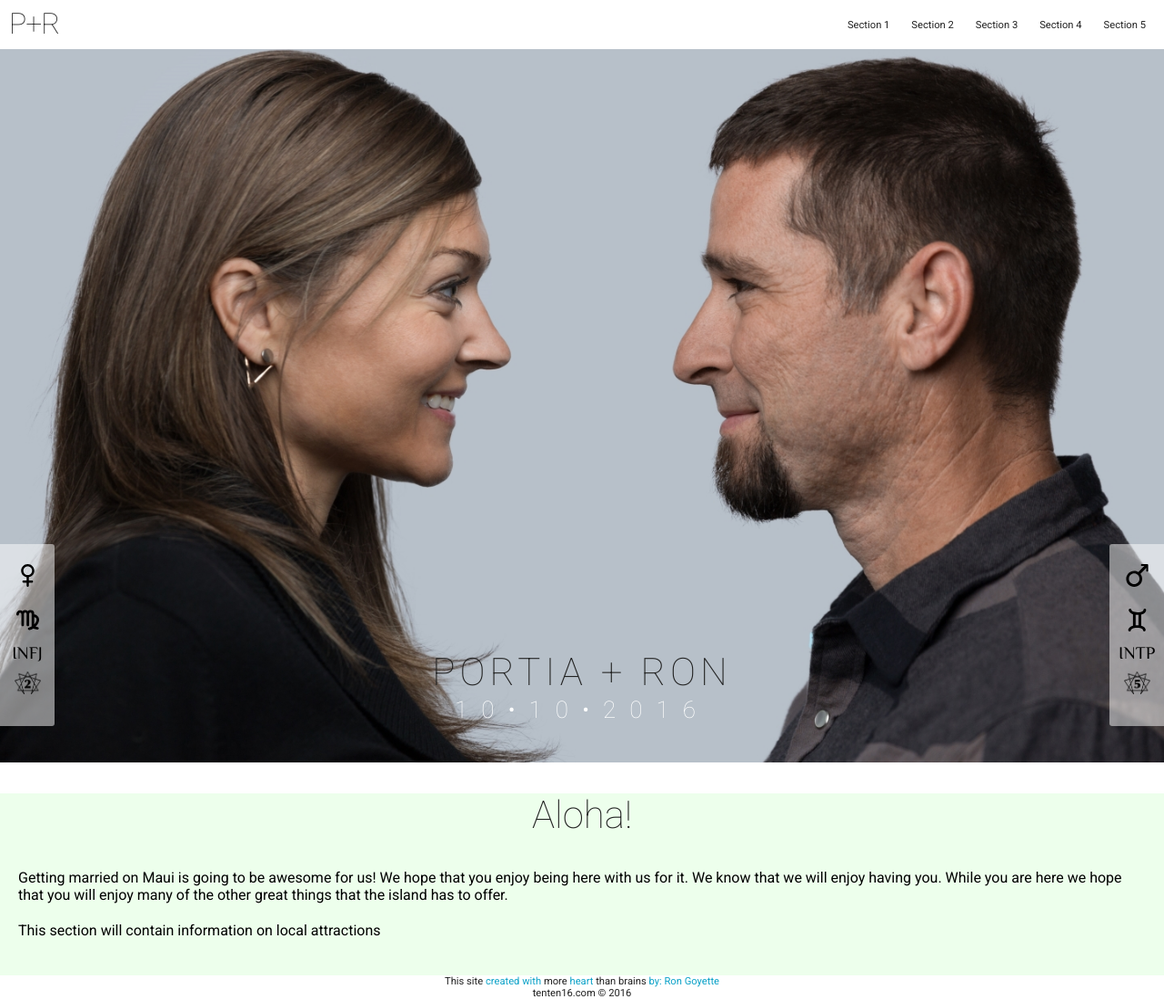
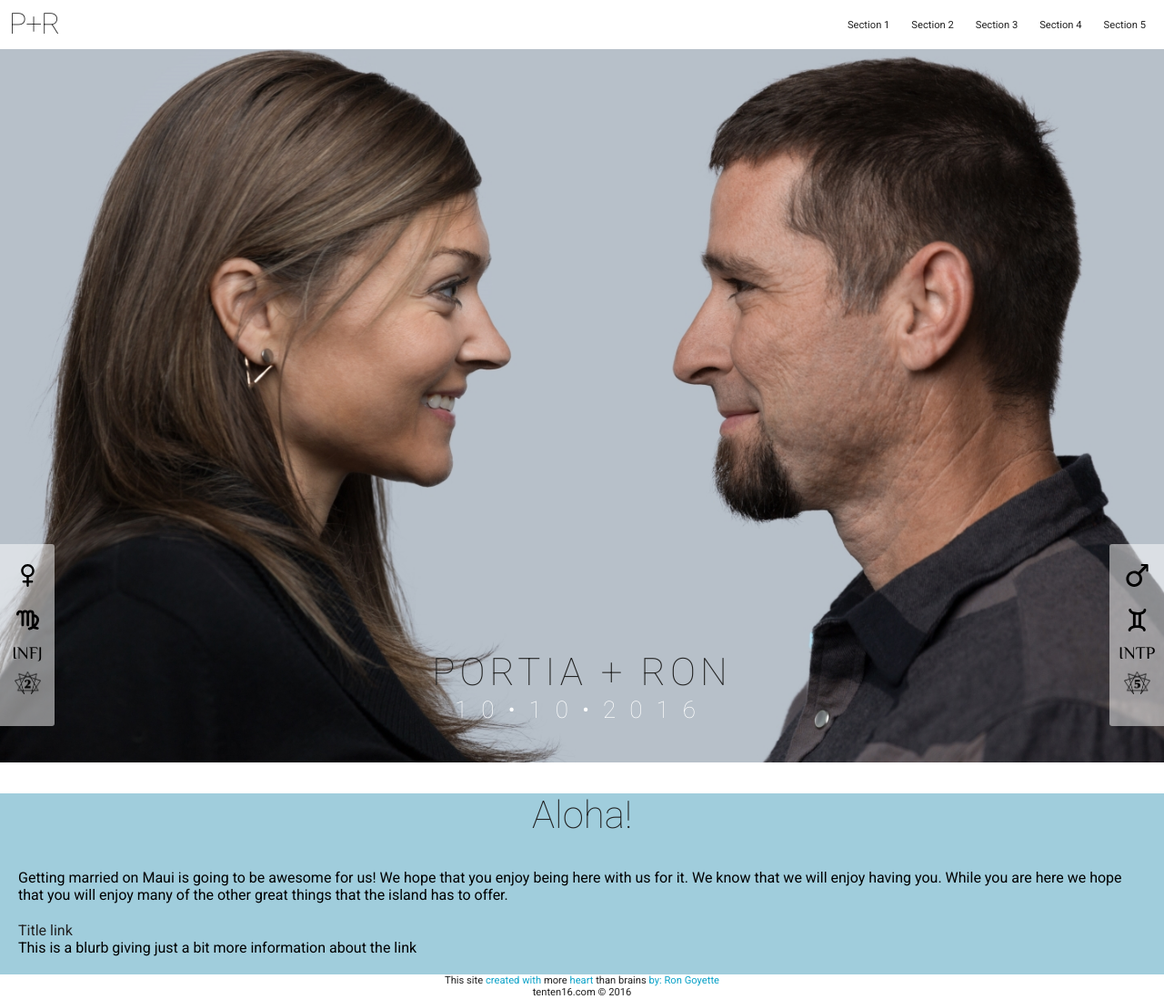
Before and after one commit to tenten16/tenten16.github.io, a Jekyll site: the page built from index.html, in a window 1280 px wide. Shown: the whole page at 91% size. Built offline with Jekyll 4.4.1, drawn with Linux system fonts in a browser that asks for light colours.

Commit message:
update stuff

```diff
--- a/_includes/island.html
+++ b/_includes/island.html
@@ -1,4 +1,5 @@
-<section class="island">
+<section class="island" id="section1">
+  <div class="island-section">
     <h2 class="section-title">Aloha!</h2>
     <p>
       Getting married on Maui is going to be awesome for us! We hope that you enjoy
@@ -6,7 +7,16 @@
       here we hope that you will enjoy many of the other great things that the island
       has to offer.
     </p>
-  <p>
-    This section will contain information on local attractions
-  </p>
+  </div>
+
+  <div class="info-thumb">
+    <div class="thumbs">
+      <div class="title">
+        <a href="#">Title link</a>
+      </div>
+      <div class="sub">
+        <span>This is a blurb giving just a bit more information about the link</span>
+      </div>
+    </div>
+  </div>
 </section>
--- a/assets/css/2-sections/island.sass
+++ b/assets/css/2-sections/island.sass
@@ -1,5 +1,5 @@
 .island
-  background-color: $accent-base
+  background-color: #A0CDDC
   max-width: 1440px
   margin: 0 auto
   padding: 0 20px 20px 20px
--- a/assets/css/main.css
+++ b/assets/css/main.css
@@ -572,7 +572,7 @@ hr {
     padding: 0; }
 
 .island {
-  background-color: #EDFFEC;
+  background-color: #A0CDDC;
   max-width: 1440px;
   margin: 0 auto;
   padding: 0 20px 20px 20px; }
```
Lines whose indentation alone changed are shown as unchanged.
